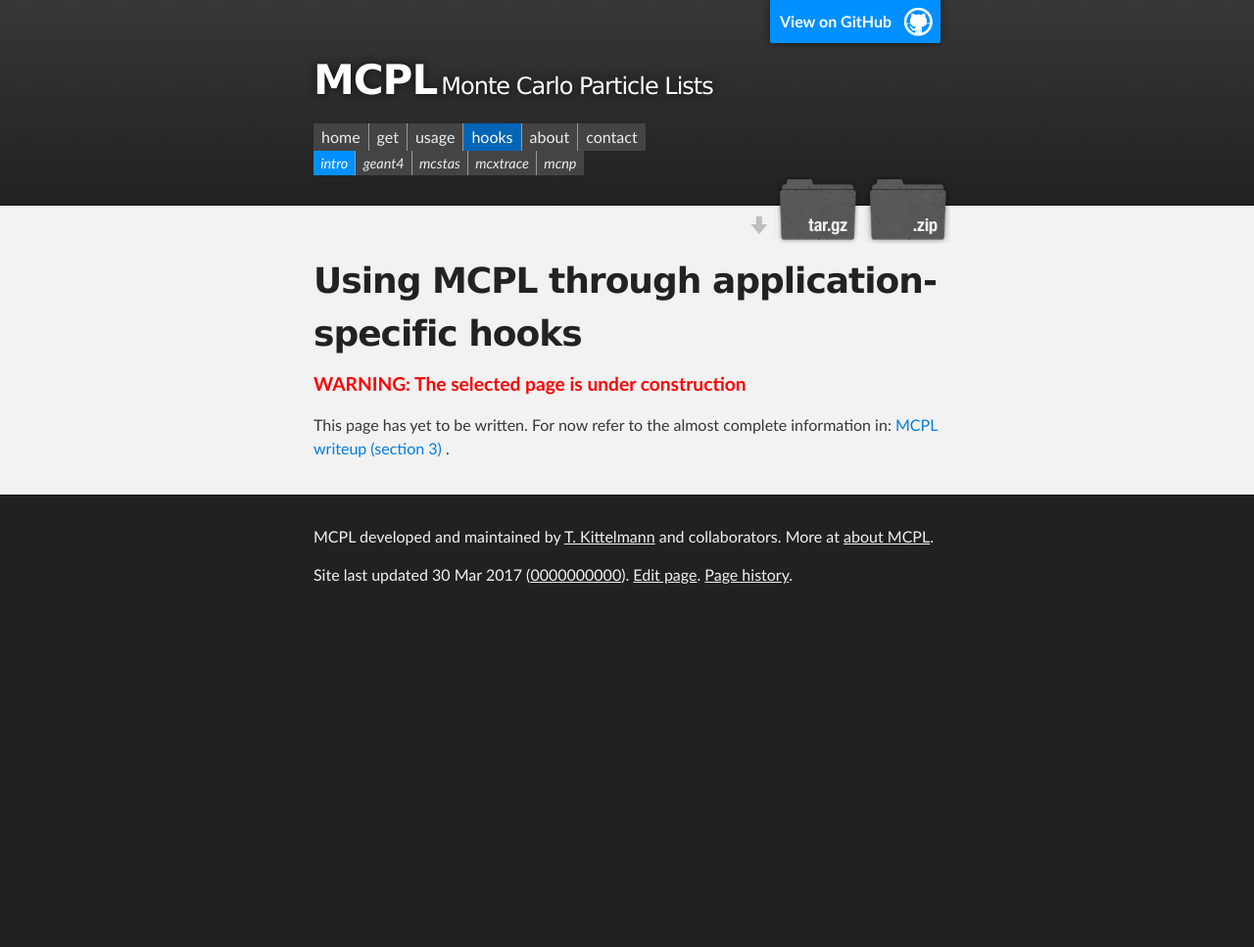
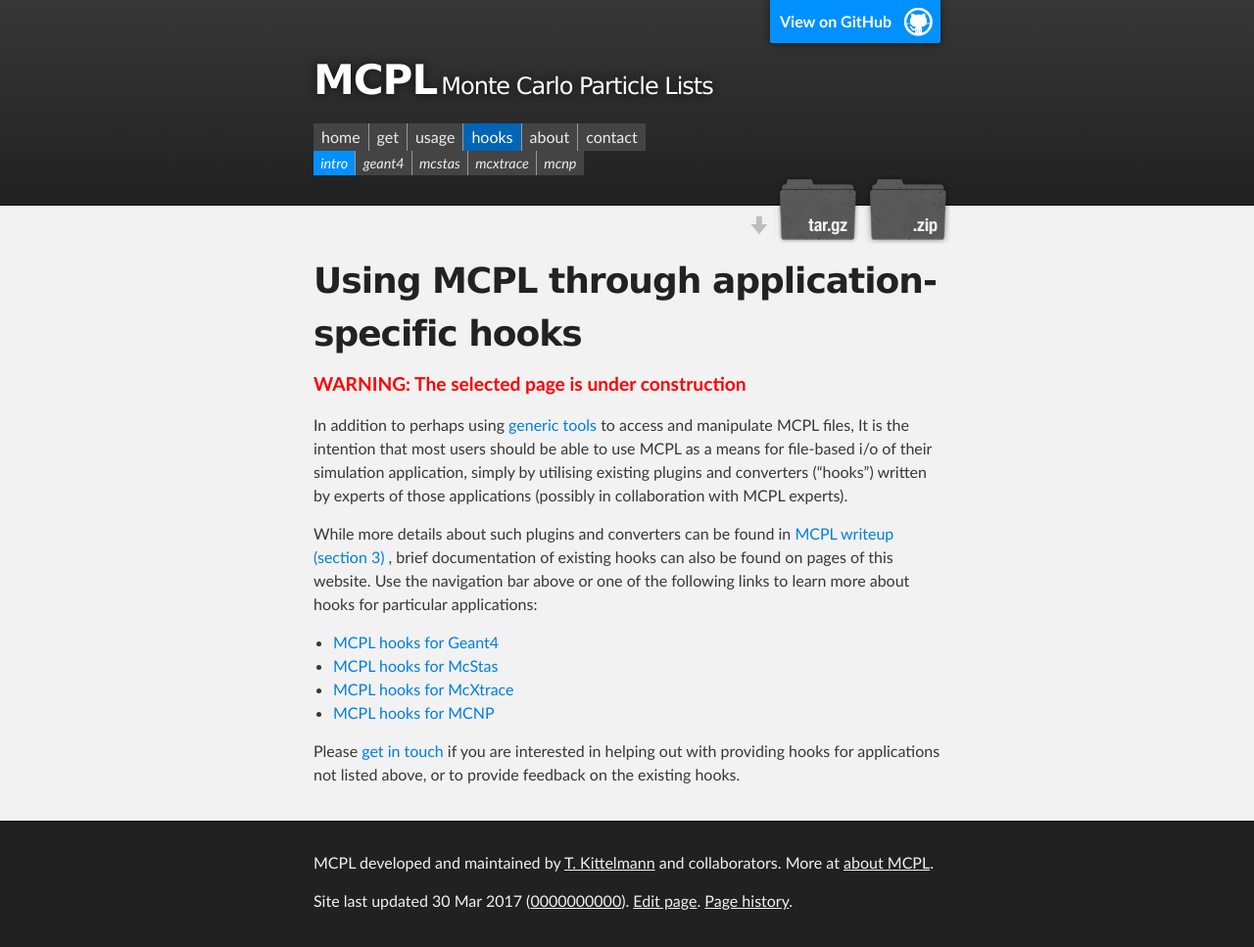
Before and after one commit to mctools/mcpl, a Jekyll site: the page built from hooks.md, in a window 1280 px wide. Shown: the whole page at 98% size. Built offline with Jekyll 4.4.1, drawn with Linux system fonts in a browser that asks for light colours; before the commit the page ends 900 px from its top, so only the background shows below that.

Commit message:
Update hooks.md

```diff
--- a/hooks.md
+++ b/hooks.md
@@ -4,5 +4,14 @@ underconstruction: true
 weight: 10
 ---
 
-This page has yet to be written. For now refer to the almost complete
-information in: {% include linkpaper.html section=3 %}.
+In addition to perhaps using [generic tools](LOCAL:usage_cmdline) to access and manipulate MCPL files, It is the intention that most users should be able to use MCPL as a means for file-based i/o of their simulation application, simply by utilising existing plugins and converters ("hooks") written by experts of those applications (possibly in collaboration with MCPL experts).
+
+While more details about such plugins and converters can be found in {% include linkpaper.html section=3
+%}, brief documentation of existing hooks can also be found on pages of this website. Use the navigation bar above or one of the following links to learn more about hooks for particular applications:
+
+* [MCPL hooks for Geant4](LOCAL:hooks_geant4)
+* [MCPL hooks for McStas](LOCAL:hooks_mcstas)
+* [MCPL hooks for McXtrace](LOCAL:hooks_mcxtrace)
+* [MCPL hooks for MCNP](LOCAL:hooks_mcnp)
+
+Please [get in touch](local:contact) if you are interested in helping out with providing hooks for applications not listed above, or to provide feedback on the existing hooks.
```
